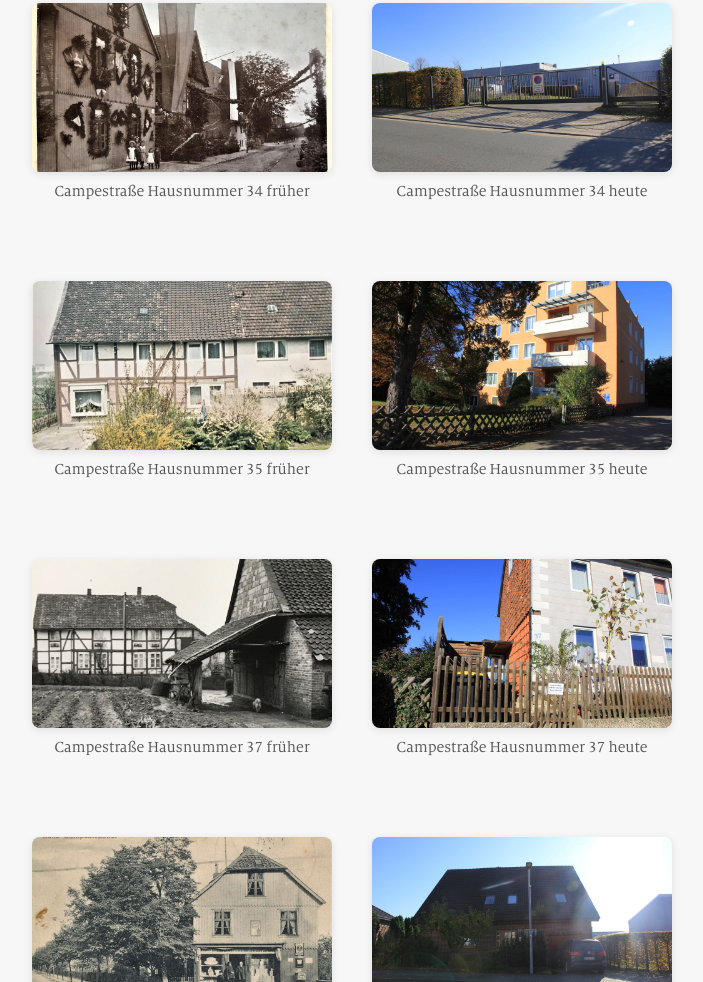
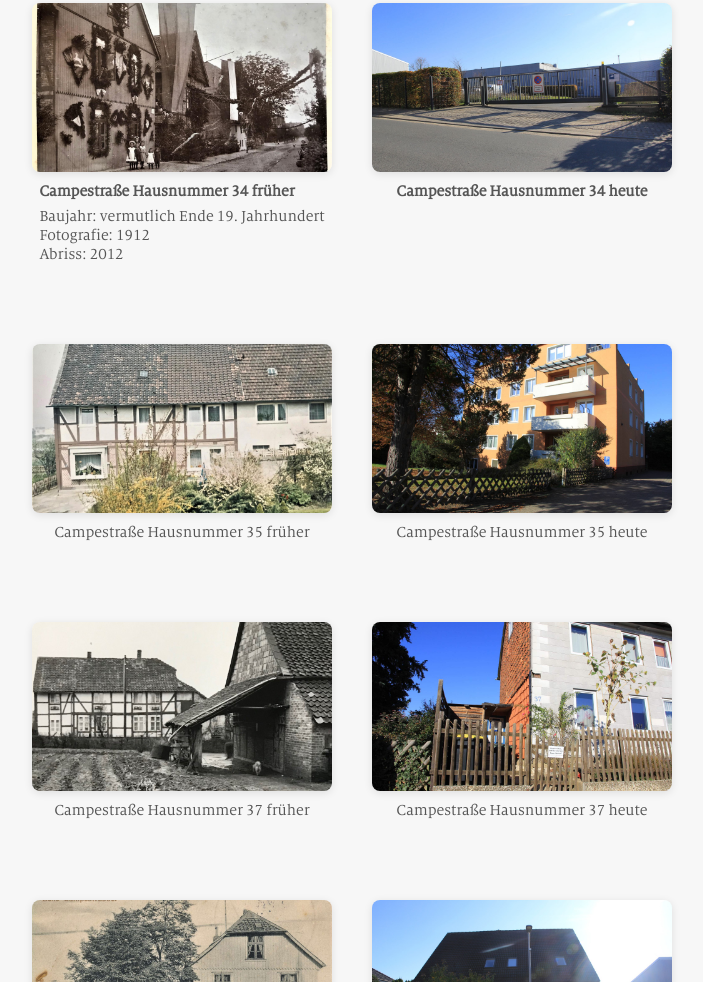
Before and after one commit to AusstellungMW/ausstellung-mw, a plain HTML site: page index.html in a window 1280 px wide. Shown: the part 1798-2780 px from the top of the page, without its empty margins (288-991 px from the left). Drawn offline with Linux system fonts and the light colour scheme.

Commit message:
Update index.html

```diff
--- a/index.html
+++ b/index.html
@@ -207,13 +207,21 @@
  <div class="pair-section">
   <div class="pair">
     <img src="alt3.jpg" alt="früher">
-      <div class="caption">Campestraße Hausnummer 34 früher</div>
+    <div class="caption" style="text-align: left;">
+      <strong>Campestraße Hausnummer 34 früher</strong><br>
+      <span style="display: block; margin-top: 6px;">Baujahr: vermutlich Ende 19. Jahrhundert</span>
+      <span>Fotografie: 1912</span><br>
+      <span>Abriss: 2012</span>
+    </div>
   </div>
   <div class="pair">
     <img src="neu3.jpg" alt="heute">
-      <div class="caption">Campestraße Hausnummer 34 heute</div>
+    <div class="caption" style="text-align: left;">
+      <strong>Campestraße Hausnummer 34 heute</strong>
     </div>
   </div>
+</div>
+
 
   <div class="pair-section">
     <div class="pair">
```
Lines whose indentation alone changed are shown as unchanged.
